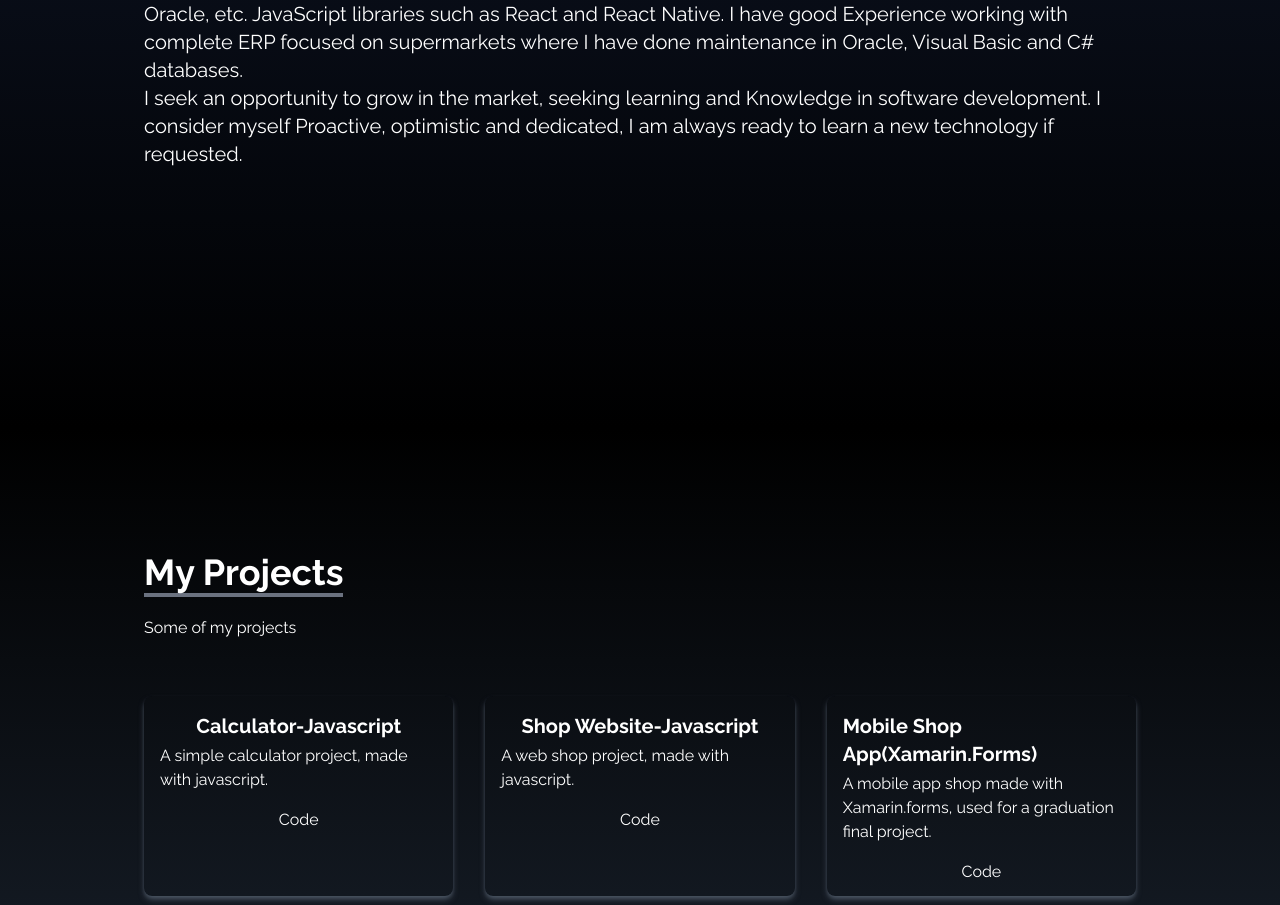
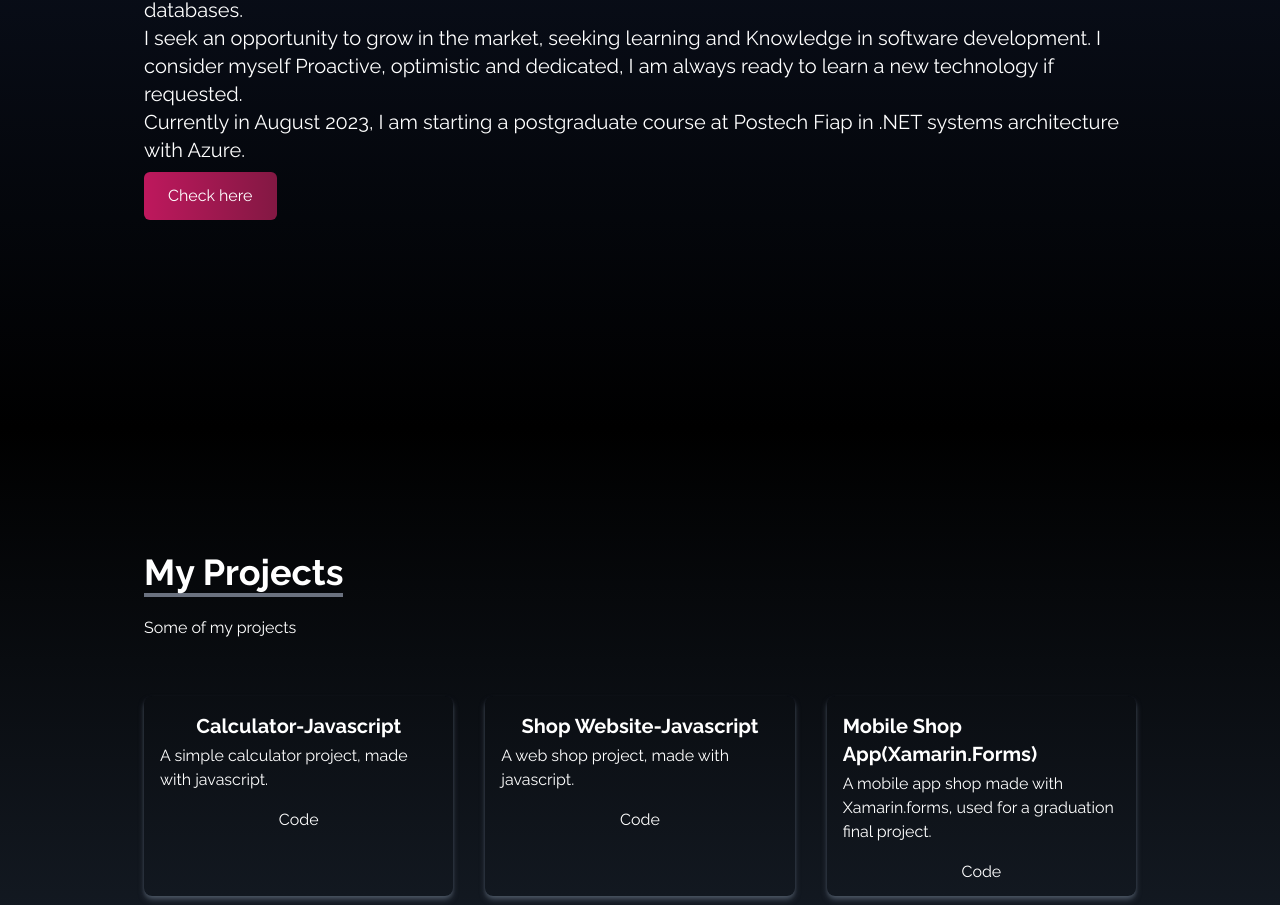
Before and after one commit to jpmarques2000/portfolio-react-jp, a React (Create React App) app: page / in a window 1280 px wide. Shown: the part 1172-2077 px from the top of the page. Built offline with nearby package versions, Linux system fonts and the light colour scheme.

Commit message:
Adicionado mais informações em about e link para postech

```diff
--- a/src/components/About.jsx
+++ b/src/components/About.jsx
@@ -40,6 +40,17 @@ const About = () => {
           optimistic and dedicated, I am always ready to learn a new technology
           if requested.
         </p>
+        <p className="text-xl">
+          Currently in August 2023, I am starting a postgraduate course at Postech Fiap in .NET systems architecture with Azure.
+        </p>
+        <div>
+            <a
+              href="https://postech.fiap.com.br/curso/arquitetura-sistemas-net-azure/"
+              className="group text-white w-fit px-6 py-3 my-2 flex items-center rounded-md bg-gradient-to-r from-pink-700 to-pink-900 cursor-pointer"
+            >
+              Check here
+            </a>
+          </div>
       </div>
     </div>
   );
```
